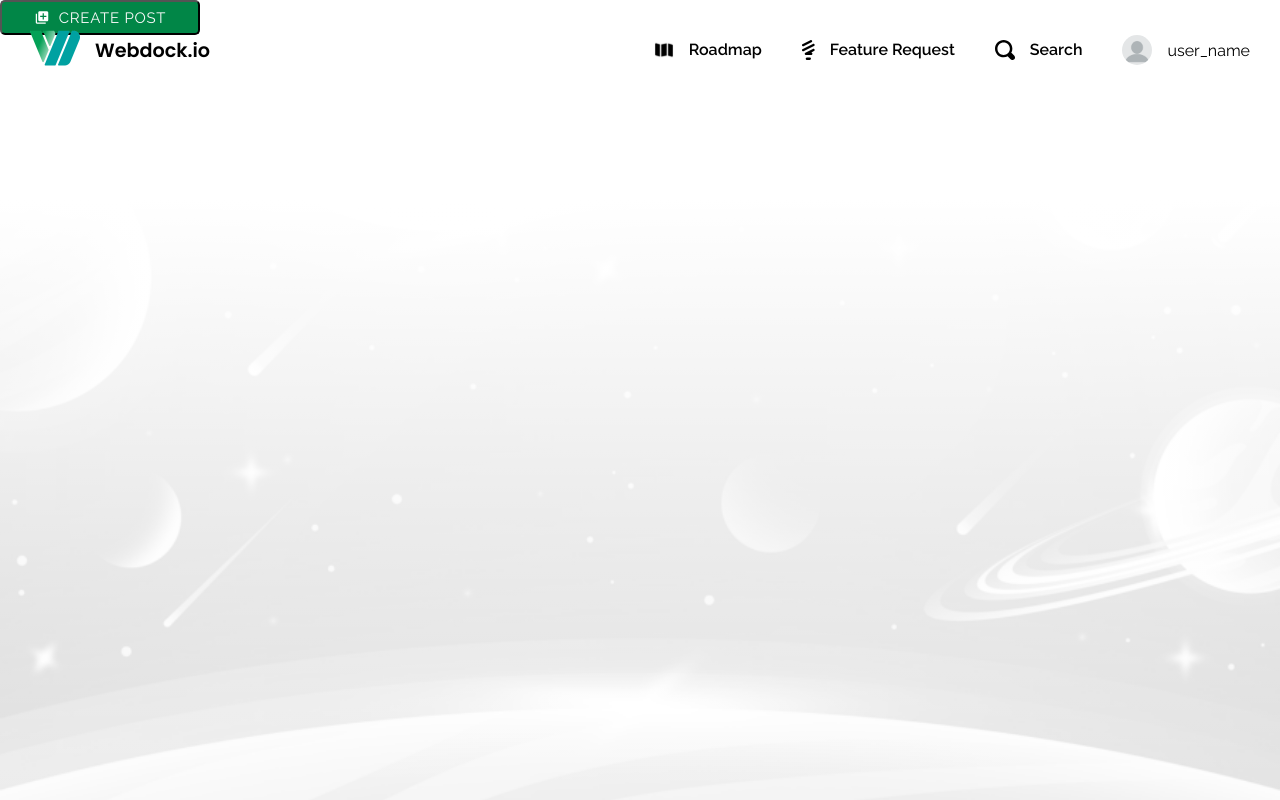
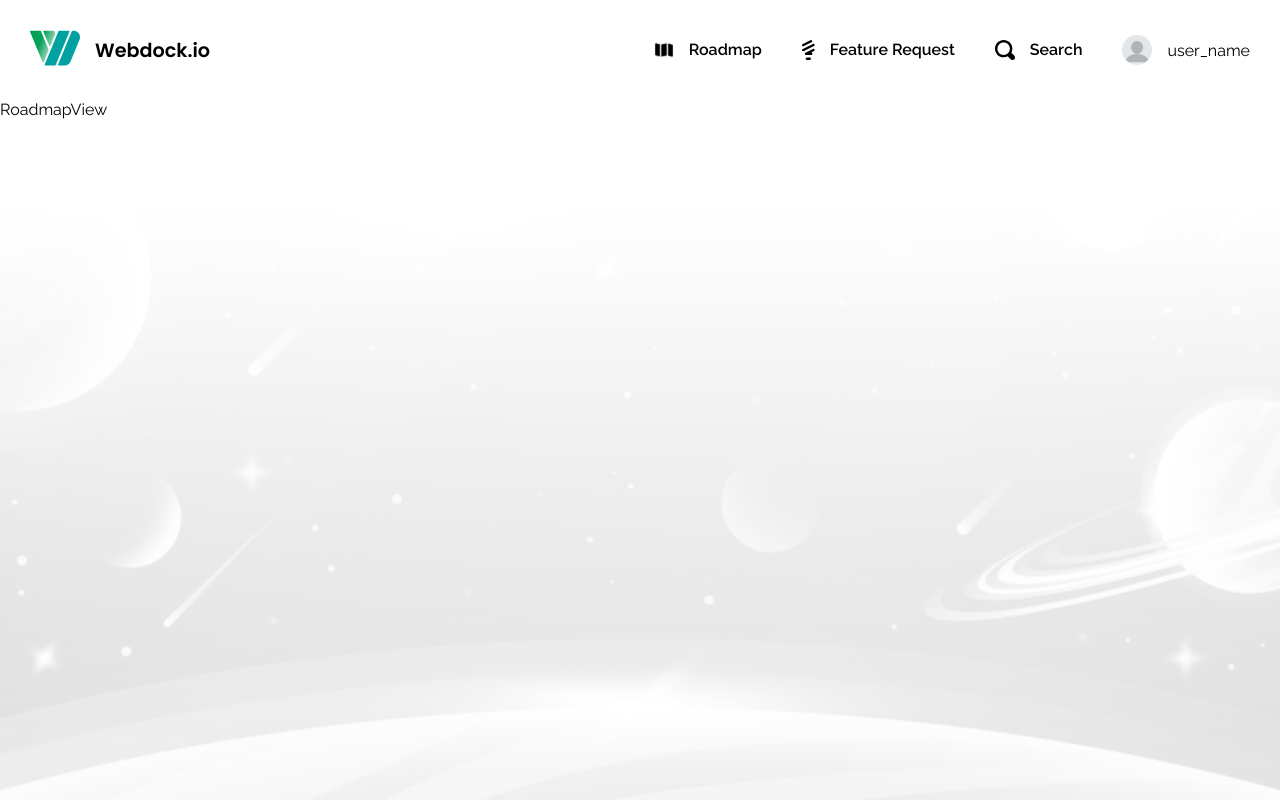
Before and after one commit to soklope/webdock, a React (Vite) app in the folder webdock-app/: page / in a window 1280 px wide. Built offline with nearby package versions, Linux system fonts and the light colour scheme.

Commit message:
Fixed Routing and navigation
Moved routing to its own component and set it up for future routes and links

```diff
--- a/webdock-app/src/App.jsx
+++ b/webdock-app/src/App.jsx
@@ -1,18 +1,13 @@
-import { BrowserRouter, Routes, Route } from "react-router-dom";
-import Navigation from "./layout/navigation/Navigation";
-import CreatePostBtn from "./components/CreatePostBtn/CreatePostBtn";
+import Router from "./router/router";
 
 export default function App() {
   return (
-    <div className="background">
-      <div className="background__image">
-        <BrowserRouter>
-          <Routes>
-            <Route path="/" element={<Navigation />}></Route>
-          </Routes>
-        </BrowserRouter>
-        <CreatePostBtn />
+    <>
+      <div className="background">
+        <div className="background__image">
+          <Router />
+        </div>
       </div>
-    </div>
+    </>
   );
 }
--- a/webdock-app/src/layout/navigation/Navigation.jsx
+++ b/webdock-app/src/layout/navigation/Navigation.jsx
@@ -1,4 +1,4 @@
-import React, { useState } from "react";
+import { React, useState } from "react";
 import { Link } from "react-router-dom";
 import { Sling as Hamburger } from "hamburger-react";
 import "./Navigation.scss";
@@ -21,12 +21,10 @@ export default function Navigation() {
     <>
       <nav>
         <div className="navigation-logo">
-          {/* Clickable logo */}
           <Link to="/">
             <img className="navigation-logo__img" src={logo} alt="Webdock logo" />
           </Link>
 
-          {/* Company name */}
           <div className="navigation-logo__company-name">Webdock.io</div>
         </div>
 
--- a/webdock-app/src/layout/navigation/Navigation.scss
+++ b/webdock-app/src/layout/navigation/Navigation.scss
@@ -1,7 +1,7 @@
 @use "../../global-styling/Variables.scss" as v;
 
 nav {
-  position: fixed;
+  position: sticky;
   height: 70px;
   width: 100%;
   padding: 10px;
--- /dev/null
+++ b/webdock-app/src/router/router.jsx
@@ -0,0 +1,21 @@
+import React from 'react';
+import { BrowserRouter, Routes, Route } from 'react-router-dom';
+
+import CreatePostBtn from '../components/CreatePostBtn/CreatePostBtn';
+import Navigation from '../layout/navigation/Navigation';
+import RoadmapView from '../views/RoadmapView';
+
+const Router = () => {
+  return (
+    <BrowserRouter>
+    <Navigation />
+      <Routes>
+        <Route exact path="/" element={<RoadmapView />} />
+        <Route  path="/CreatePostBtn" element={<CreatePostBtn />} />
+        {/* Add more routes here as needed */}
+      </Routes>
+    </BrowserRouter>
+  );
+};
+
+export default Router;
--- /dev/null
+++ b/webdock-app/src/views/RoadmapView.jsx
@@ -0,0 +1,7 @@
+import React from 'react'
+
+export default function RoadmapView () {
+  return (
+    <div>RoadmapView</div>
+  )
+}
```
